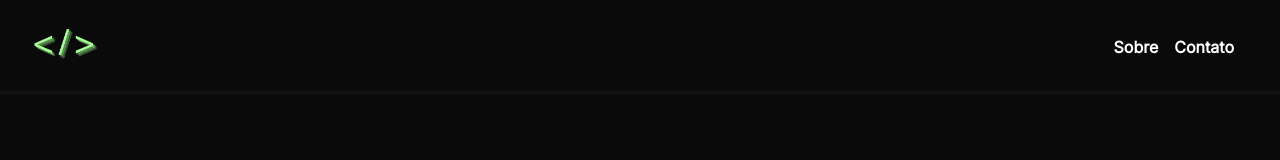
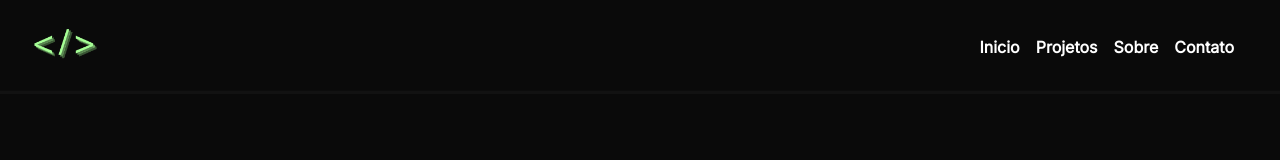
Before and after one commit to Quemia/Portfolio, a React (Create React App) app: page /about in a window 1280 px wide. Shown: the top 160 px of the page. Built offline with nearby package versions, Linux system fonts and the light colour scheme.

Commit message:
Add Scroll

```diff
--- a/package.json
+++ b/package.json
@@ -11,6 +11,7 @@
     "react-icons": "^4.12.0",
     "react-router-dom": "^6.21.2",
     "react-scripts": "5.0.1",
+    "react-scroll": "^1.9.0",
     "styled-components": "^6.1.2",
     "web-vitals": "^2.1.4"
   },
--- a/src/App.js
+++ b/src/App.js
@@ -1,14 +1,66 @@
+import React, { useRef } from "react";
 import Navbar from "./components/navbar/navbar";
+import Home from "./components/home/home";
 import About from "./components/about/about";
 import Contact from "./components/contact/contact";
 import Projects from "./components/projects/projects";
 import { AppContainer } from "./styled";
-import Home from "./components/home/home";
+import { Link } from "react-scroll";
+import {
+  Container,
+  Logo,
+  Content,
+  Options,
+} from "../src/components/navbar/styled";
+import projects from "./components/projects/projects";
 
 function App() {
   return (
-    <AppContainer>
-      <Navbar />
+    <AppContainer id="home">
+      {/* <Navbar /> */}
+      <Container>
+        <Logo src="../2.png" alt="logo.png" />
+        <Content>
+          <Options>
+            <Link to="home" spy={true} smooth={true} offset={10} duration={500}>
+              Inicio
+            </Link>
+          </Options>
+          <Options>
+            <Link
+              to="projects"
+              spy={true}
+              smooth={true}
+              offset={60}
+              duration={500}
+            >
+              Projetos
+            </Link>
+          </Options>
+          <Options>
+            <Link
+              to="about"
+              spy={true}
+              smooth={true}
+              offset={300}
+              duration={500}
+            >
+              Sobre
+            </Link>
+          </Options>
+          <Options>
+            <Link
+              to="contact"
+              spy={true}
+              smooth={true}
+              offset={300}
+              duration={500}
+            >
+              Contato
+            </Link>
+          </Options>
+        </Content>
+      </Container>
       <div>
         <Home />
         <Projects />
--- a/src/components/about/about.js
+++ b/src/components/about/about.js
@@ -1,23 +1,10 @@
 import React from "react";
-import { MdEmail } from "react-icons/md";
-import { FaLinkedin } from "react-icons/fa6";
 
-import {
-  Container,
-  ContainerAbout,
-  ContentText,
-  ContentContact,
-  TextTitle,
-  TextSubtitle,
-  TextTitleAbout,
-  ContactCards,
-  CardIcon,
-  CardText,
-} from "./styed";
+import { ContainerAbout, TextTitleAbout } from "./styed";
 
 const About = () => {
   return (
-    <>
+    <div id="about">
       <ContainerAbout>
         <TextTitleAbout>About Me</TextTitleAbout>
         <p>
@@ -29,35 +16,7 @@ const About = () => {
           photography and playing Valorant. Learning more to improve skill.u
         </p>
       </ContainerAbout>
-      <Container>
-        <ContentText>
-          <TextTitle>Let's Connect</TextTitle>
-          <TextSubtitle>Send me email</TextSubtitle>
-          <TextSubtitle>
-            For more info here's my{" "}
-            <a href="www.com" target="_blank">
-              resume
-            </a>
-          </TextSubtitle>
-        </ContentText>
-        <ContentContact>
-          <ContactCards>
-            <CardIcon>
-              {" "}
-              <MdEmail />
-            </CardIcon>
-            <CardText>quemiac@gmail.com</CardText>
-          </ContactCards>
-          <ContactCards>
-            <CardIcon>
-              {" "}
-              <FaLinkedin />
-            </CardIcon>
-            <CardText>quemiaoliveira</CardText>
-          </ContactCards>
-        </ContentContact>
-      </Container>
-    </>
+    </div>
   );
 };
 
--- a/src/components/about/styed.js
+++ b/src/components/about/styed.js
@@ -1,16 +1,4 @@
 import styled from "styled-components";
-
-export const Container = styled.div`
-  /* margin: 0; */
-  padding: 100px 30px;
-
-  display: flex;
-  align-items: center;
-  /* justify-content: space-evenly; */
-  justify-content: space-between;
-  margin: 50px 108px;
-  color: #fff;
-`;
 
 export const ContainerAbout = styled.div`
   padding: 100px 30px;
@@ -21,65 +9,7 @@ export const ContainerAbout = styled.div`
   color: #fff;
 `;
 
-export const ContentText = styled.div`
-  margin: 0;
-  padding: 12px 30px;
-  margin-right: 10px;
-
-  display: block;
-  align-items: center;
-  color: #fff;
-`;
-
-export const ContentContact = styled.div`
-  margin: 0;
-  padding: 12px 30px;
-
-  display: flex;
-  align-items: center;
-  color: #fff;
-`;
-
 export const TextTitleAbout = styled.h3`
-  color: #fff;
-  font: normal 200 66px/20px "Bebas Neue", "sans-serif";
-`;
-
-export const TextTitle = styled.h3`
   color: #fff;
   font: normal 200 56px/20px "Bebas Neue", "sans-serif";
 `;
-
-export const TextSubtitle = styled.p`
-  color: #fff;
-  font: normal 200 18px/20px "Manrope", "sans-serif";
-`;
-
-export const ContactCards = styled.div`
-  margin-right: 40px;
-  padding: 10px 30px;
-  align-items: center;
-  background-color: #0a0a0a;
-  display: block;
-  text-align: center;
-  width: 180px;
-  height: 100px;
-  background-color: #1a1a1a;
-  border-radius: 12px;
-  color: #fff;
-`;
-
-export const CardIcon = styled.button`
-  background-color: transparent;
-  border: transparent;
-  cursor: pointer;
-  color: #fff;
-  font: normal 200 30px/20px "Manrope", "sans-serif";
-  margin: 12px 5px;
-`;
-
-export const CardText = styled.p`
-  color: #fff;
-  font: normal 200 18px/20px "Manrope", "sans-serif";
-  margin: 1px;
-`;
--- a/src/components/contact/contact.js
+++ b/src/components/contact/contact.js
@@ -1,10 +1,48 @@
 import React from "react";
+import { MdEmail } from "react-icons/md";
+import { FaLinkedin } from "react-icons/fa6";
+
+import {
+  Container,
+  ContentText,
+  ContentContact,
+  TextTitle,
+  TextSubtitle,
+  ContactCards,
+  CardIcon,
+  CardText,
+} from "./styled.js";
 
 const Contact = () => {
   return (
-    <>
-      <p>ddddd</p>
-    </>
+    <Container id="contact">
+      <ContentText>
+        <TextTitle>Let's Connect</TextTitle>
+        <TextSubtitle>Send me email</TextSubtitle>
+        <TextSubtitle>
+          For more info here's my{" "}
+          <a href="www.com" target="_blank">
+            resume
+          </a>
+        </TextSubtitle>
+      </ContentText>
+      <ContentContact>
+        <ContactCards>
+          <CardIcon>
+            {" "}
+            <MdEmail />
+          </CardIcon>
+          <CardText>quemiac@gmail.com</CardText>
+        </ContactCards>
+        <ContactCards>
+          <CardIcon>
+            {" "}
+            <FaLinkedin />
+          </CardIcon>
+          <CardText>quemiaoliveira</CardText>
+        </ContactCards>
+      </ContentContact>
+    </Container>
   );
 };
 
--- a/src/components/contact/styled.js
+++ b/src/components/contact/styled.js
@@ -2,19 +2,13 @@ import styled from "styled-components";
 
 export const Container = styled.div`
   background-color: #0a0a0a;
-  margin: 0;
+  /* padding: 100px 30px; */
+
+  margin: 50px 108px;
   padding: 12px 30px;
 
   display: flex;
   align-items: center;
-`;
-
-export const ContentAbout = styled.div`
-  display: block;
-  width: 554px;
-  margin: 190px 80px 260px 108px;
-
-  color: #fff;
 `;
 
 export const ContentText = styled.p`
@@ -73,7 +67,55 @@ export const IconB = styled.i`
 `;
 
 export const Line = styled.div`
-/* margin-top: 10%; */
+  /* margin-top: 10%; */
   width: 100%;
   border-bottom: 1px solid #484848;
 `;
+
+export const TextTitle = styled.h3`
+  color: #fff;
+  font: normal 200 56px/20px "Bebas Neue", "sans-serif";
+`;
+
+export const TextSubtitle = styled.p`
+  color: #fff;
+  font: normal 200 18px/20px "Manrope", "sans-serif";
+`;
+
+export const ContactCards = styled.div`
+  margin-right: 40px;
+  padding: 10px 30px;
+  align-items: center;
+  background-color: #0a0a0a;
+  display: block;
+  text-align: center;
+  width: 180px;
+  height: 100px;
+  background-color: #1a1a1a;
+  border-radius: 12px;
+  color: #fff;
+`;
+
+export const ContentContact = styled.div`
+  margin: 0;
+  padding: 12px 30px;
+
+  display: flex;
+  align-items: center;
+  color: #fff;
+`;
+
+export const CardIcon = styled.button`
+  background-color: transparent;
+  border: transparent;
+  cursor: pointer;
+  color: #fff;
+  font: normal 200 30px/20px "Manrope", "sans-serif";
+  margin: 12px 5px;
+`;
+
+export const CardText = styled.p`
+  color: #fff;
+  font: normal 200 18px/20px "Manrope", "sans-serif";
+  margin: 1px;
+`;
--- a/src/components/navbar/navbar.js
+++ b/src/components/navbar/navbar.js
@@ -1,4 +1,4 @@
-import React from "react";
+import React, { useRef } from "react";
 import { Link } from "react-router-dom";
 import { Container, Logo, Content, Options } from "./styled.js";
 
@@ -8,22 +8,23 @@ const Navbar = () => {
       <Logo src="../2.png" alt="logo.png" />
       <Content>
         <Options>
-          {/* <Link to="/"> Inicio</Link> */}
+          <Link to="home" spy={true} smooth={true} offset={300} duration={500}>
+            Inicio
+          </Link>
         </Options>
         <Options>
-          {" "}
-          {/* <Link to="/projects">Projetos </Link> */}
+          <Link
+            to="projects"
+            spy={true}
+            smooth={true}
+            offset={300}
+            duration={500}
+          >
+            Projetos
+          </Link>
         </Options>
-        <Options>
-          {" "}
-          {/* <Link to="/about" /> */}
-          Sobre
-        </Options>
-        <Options>
-          {" "}
-          {/* <Link to="/contact" /> */}
-          Contato
-        </Options>
+        <Options> Sobre</Options>
+        <Options> Contato</Options>
       </Content>
     </Container>
   );
--- a/src/components/navbar/styled.js
+++ b/src/components/navbar/styled.js
@@ -23,6 +23,8 @@ export const Content = styled.div`
   display: flex;
 `;
 export const Options = styled.li`
+  background-color: transparent;
+  border: transparent;
   list-style-type: none;
   color: #fff;
   font: normal bold 16px/8px "Inter", "sans-serif";
--- a/src/components/projects/projects.js
+++ b/src/components/projects/projects.js
@@ -1,4 +1,4 @@
-import React from "react";
+import React, { forwardRef } from "react";
 
 import {
   Container,
@@ -20,8 +20,8 @@ import { Line } from "../contact/styled.js";
 
 const Projects = () => {
   return (
-    <>
-      <Container>
+    <div>
+      <Container id="projects">
         <Content>
           <ContentTitle>Featured Projects</ContentTitle>
           <ContentSubtitle>
@@ -118,8 +118,8 @@ const Projects = () => {
         </CardContainer>
       </Container>
       <Line />
-    </>
+    </div>
   );
 };
 
-export default Projects;
+export default forwardRef(Projects);
--- a/src/index.js
+++ b/src/index.js
@@ -1,13 +1,16 @@
-import React from 'react';
-import ReactDOM from 'react-dom/client';
-import './index.css';
-import App from './App';
-import reportWebVitals from './reportWebVitals';
+import React from "react";
+import ReactDOM from "react-dom/client";
+import "./index.css";
+import App from "./App";
+import reportWebVitals from "./reportWebVitals";
+import { BrowserRouter } from "react-router-dom";
 
-const root = ReactDOM.createRoot(document.getElementById('root'));
+const root = ReactDOM.createRoot(document.getElementById("root"));
 root.render(
   <React.StrictMode>
-    <App />
+    <BrowserRouter>
+      <App />
+    </BrowserRouter>
   </React.StrictMode>
 );
 
```
Also changed, not shown: 1 other file (tests, documents, lock files or other folders).
